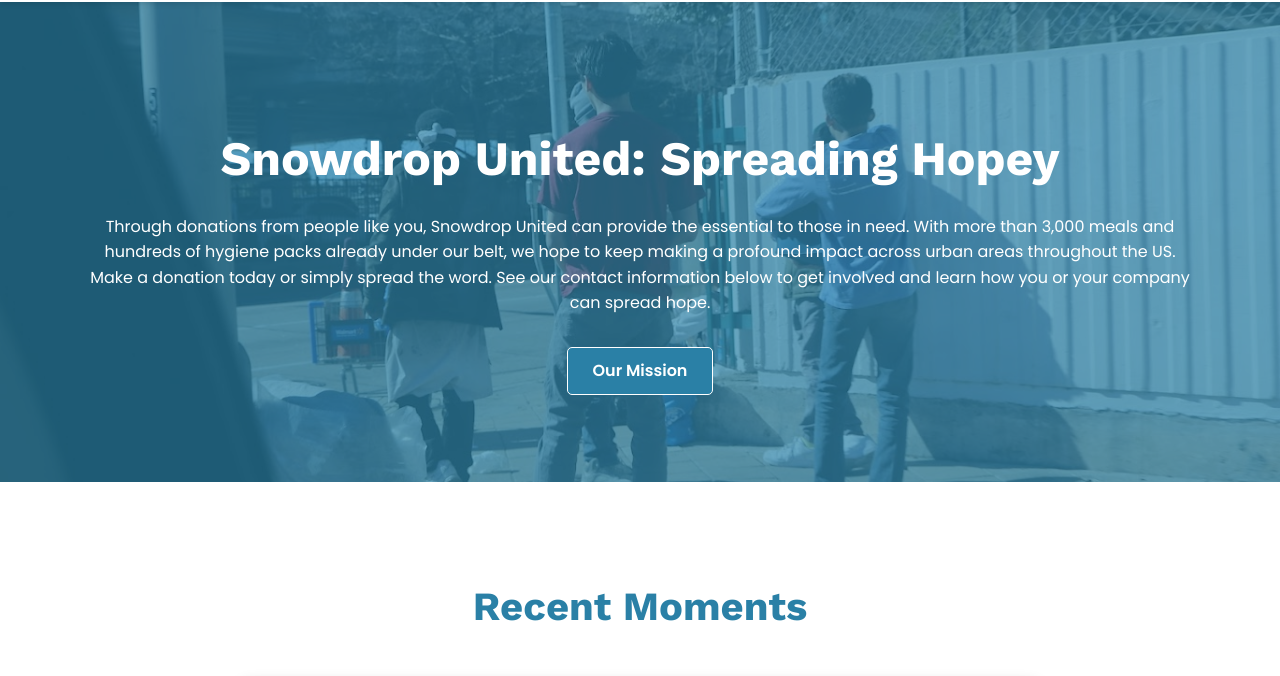
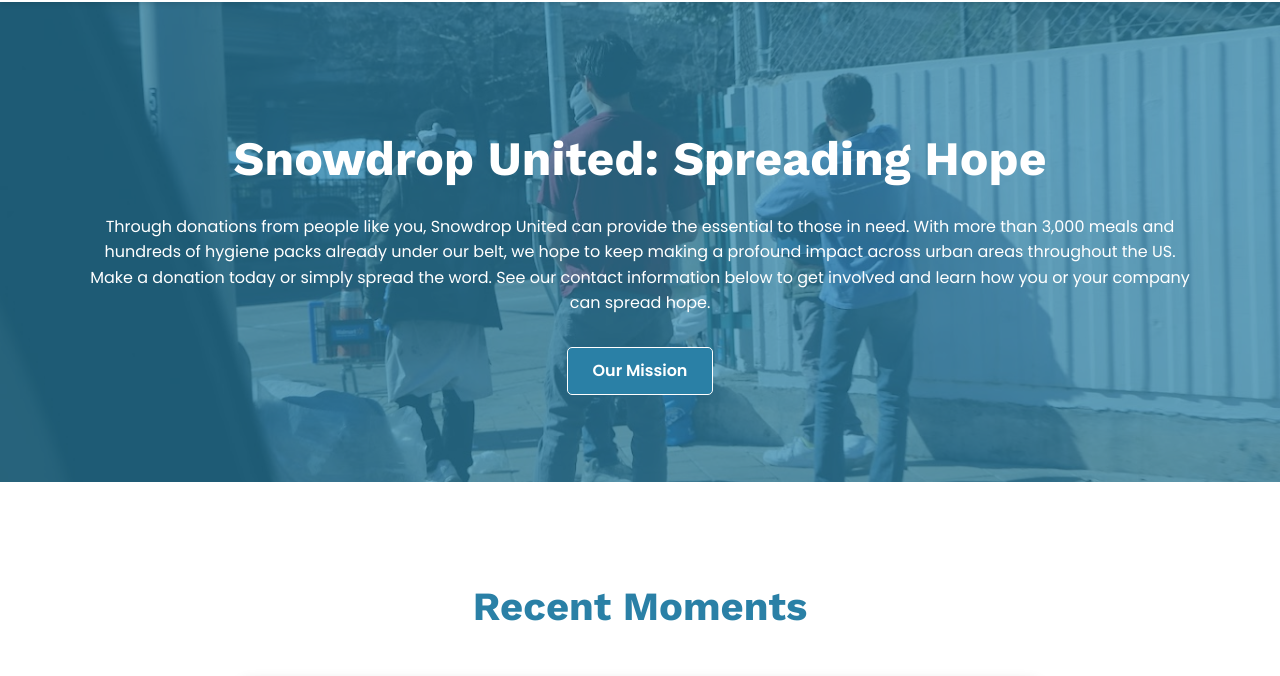
Before and after one commit to QuintinFern/snowdrop-website-v2, a plain HTML site: page index.html in a window 1280 px wide. Shown: the part 76-752 px from the top of the page. Drawn offline with nearby package versions, Linux system fonts and the light colour scheme.

Commit message:
Update index.html

```diff
--- a/index.html
+++ b/index.html
@@ -36,7 +36,7 @@
     <header class="hero-home">
         <div class="hero-overlay">
             <div class="container hero-content">
-                <h1>Snowdrop United: Spreading Hopey</h1>
+                <h1>Snowdrop United: Spreading Hope</h1>
                 <p>Through donations from people like you, Snowdrop United can provide the essential to those in need. With more than 3,000 meals and hundreds of hygiene packs already under our belt, we hope to keep making a profound impact across urban areas throughout the US. Make a donation today or simply spread the word. See our contact information below to get involved and learn how you or your company can spread hope.</p>
                 <a href="hope-events.html" class="btn btn-primary">Our Mission</a>
             </div>
```
